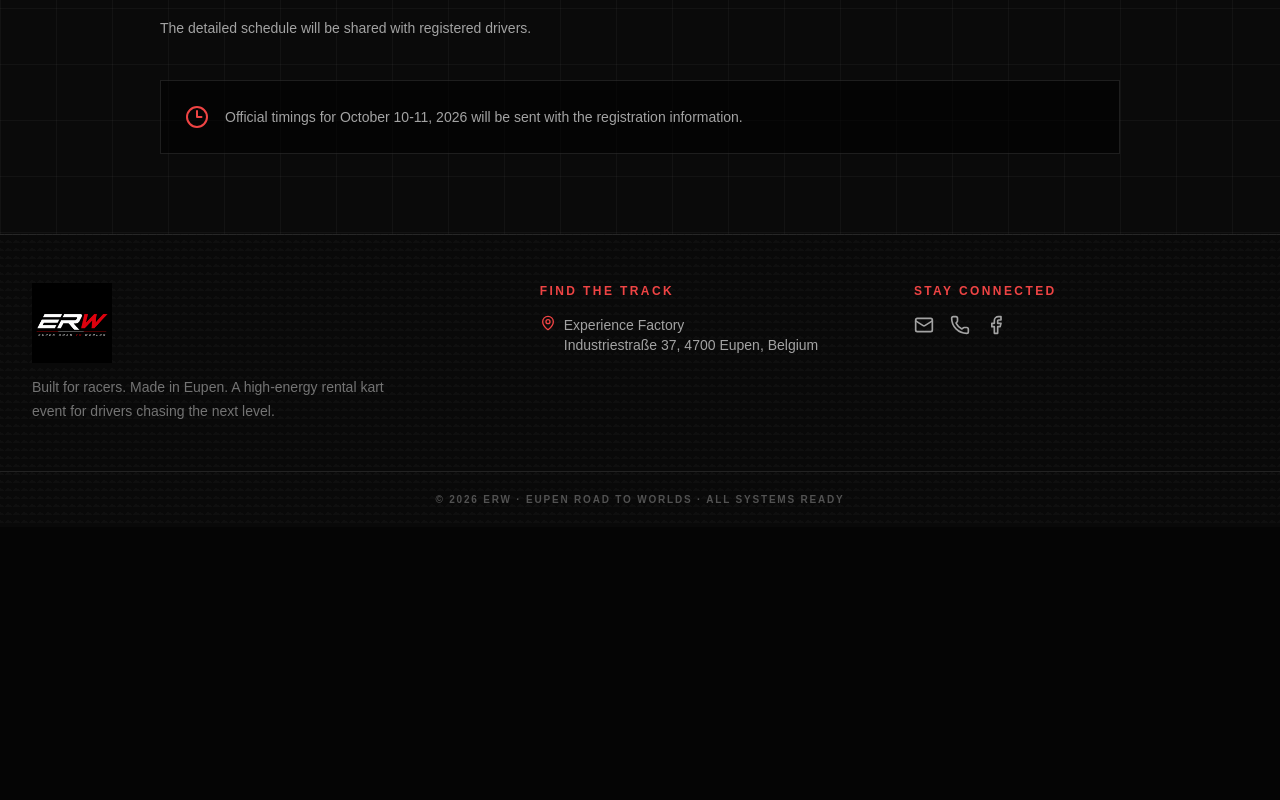
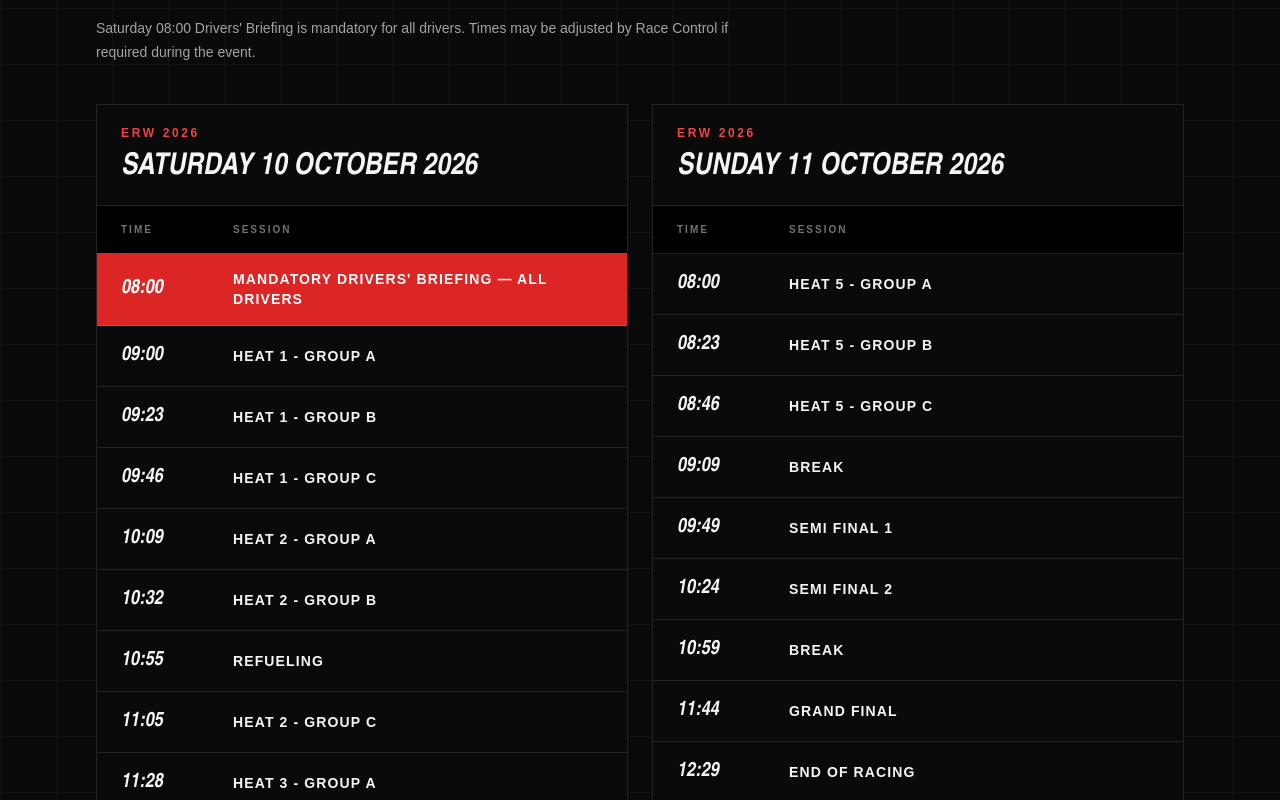
Before and after one commit to max040195/erw-website, a Next.js app: page /event in a window 1280 px wide. Shown: the part 1100-1900 px from the top of the page. Before the commit the page ends 1627 px from the top, so only its background shows below. Built offline with nearby package versions, Linux system fonts and the light colour scheme.

Commit message:
Add official schedule to event page

```diff
--- a/app/event/page.js
+++ b/app/event/page.js
@@ -1,5 +1,38 @@
-import { Clock3, Flag, MapPin, Trophy } from "lucide-react";
+import { Download, Flag, MapPin, Trophy } from "lucide-react";
 import { Number, PageHero, SectionTitle } from "../../components/ui";
+
+const saturday = [
+  ["08:00", "MANDATORY DRIVERS' BRIEFING — ALL DRIVERS", "briefing"],
+  ["09:00", "Heat 1 - Group A"], ["09:23", "Heat 1 - Group B"], ["09:46", "Heat 1 - Group C"],
+  ["10:09", "Heat 2 - Group A"], ["10:32", "Heat 2 - Group B"], ["10:55", "REFUELING"],
+  ["11:05", "Heat 2 - Group C"], ["11:28", "Heat 3 - Group A"], ["11:51", "Heat 3 - Group B"],
+  ["12:14", "Heat 3 - Group C"], ["12:37", "Heat 4 - Group A"], ["13:00", "REFUELING"],
+  ["13:10", "Heat 4 - Group B"], ["13:33", "Heat 4 - Group C"], ["13:56", "END OF RACING"],
+  ["14:00", "PODIUM CEREMONY", "podium"],
+];
+
+const sunday = [
+  ["08:00", "Heat 5 - Group A"], ["08:23", "Heat 5 - Group B"], ["08:46", "Heat 5 - Group C"],
+  ["09:09", "BREAK"], ["09:49", "Semi Final 1"], ["10:24", "Semi Final 2"], ["10:59", "BREAK"],
+  ["11:44", "Grand Final"], ["12:29", "END OF RACING"], ["13:00", "PODIUM CEREMONY", "podium"],
+];
+
+function ScheduleTable({ title, sessions }) {
+  return (
+    <section className="border border-white/10 bg-neutral-950">
+      <div className="border-b border-white/10 px-6 py-5">
+        <p className="text-xs font-black uppercase tracking-[.22em] text-red-500">ERW 2026</p>
+        <h2 className="mt-2 font-display text-3xl font-black uppercase italic">{title}</h2>
+      </div>
+      <div className="overflow-x-auto">
+        <table className="w-full min-w-[360px] text-left">
+          <thead className="bg-black text-[10px] font-black uppercase tracking-[.2em] text-neutral-500"><tr><th className="w-28 px-6 py-4">Time</th><th className="px-6 py-4">Session</th></tr></thead>
+          <tbody>{sessions.map(([time, session, emphasis]) => <tr key={`${time}-${session}`} className={emphasis === "briefing" ? "bg-red-600 text-white" : emphasis === "podium" ? "bg-white text-black" : "border-t border-white/10"}><td className="px-6 py-4 font-display text-xl font-black italic">{time}</td><td className="px-6 py-4 text-sm font-black uppercase tracking-[.08em]">{session}</td></tr>)}</tbody>
+        </table>
+      </div>
+    </section>
+  );
+}
 
 export default function EventPage() {
   return (
@@ -24,12 +57,13 @@ export default function EventPage() {
         </div>
       </section>
       <section className="track-grid bg-neutral-950 py-20">
-        <div className="mx-auto max-w-5xl px-5 lg:px-8">
-          <SectionTitle eyebrow="Weekend program" title="Timing sheet." copy="The detailed schedule will be shared with registered drivers." />
-          <div className="flex gap-4 border border-white/10 bg-black/60 p-6">
-            <Clock3 className="h-6 w-6 shrink-0 text-red-500" />
-            <p className="text-sm leading-6 text-neutral-400">Official timings for October 10-11, 2026 will be sent with the registration information.</p>
+        <div className="mx-auto max-w-6xl px-5 lg:px-8">
+          <SectionTitle eyebrow="Weekend program" title="Official race schedule." copy="Saturday 08:00 Drivers' Briefing is mandatory for all drivers. Times may be adjusted by Race Control if required during the event." />
+          <div className="grid gap-6 lg:grid-cols-2">
+            <ScheduleTable title="Saturday 10 October 2026" sessions={saturday} />
+            <ScheduleTable title="Sunday 11 October 2026" sessions={sunday} />
           </div>
+          <a href="/ERW_2026_Official_Race_Schedule_Public_Podium.pdf" download className="mt-10 inline-flex -skew-x-12 items-center gap-2 bg-red-600 px-6 py-4 text-xs font-black uppercase tracking-[.16em] transition hover:bg-red-500"><span className="skew-x-12">Download official schedule — PDF</span><Download className="h-4 w-4 skew-x-12" /></a>
         </div>
       </section>
     </>
```
